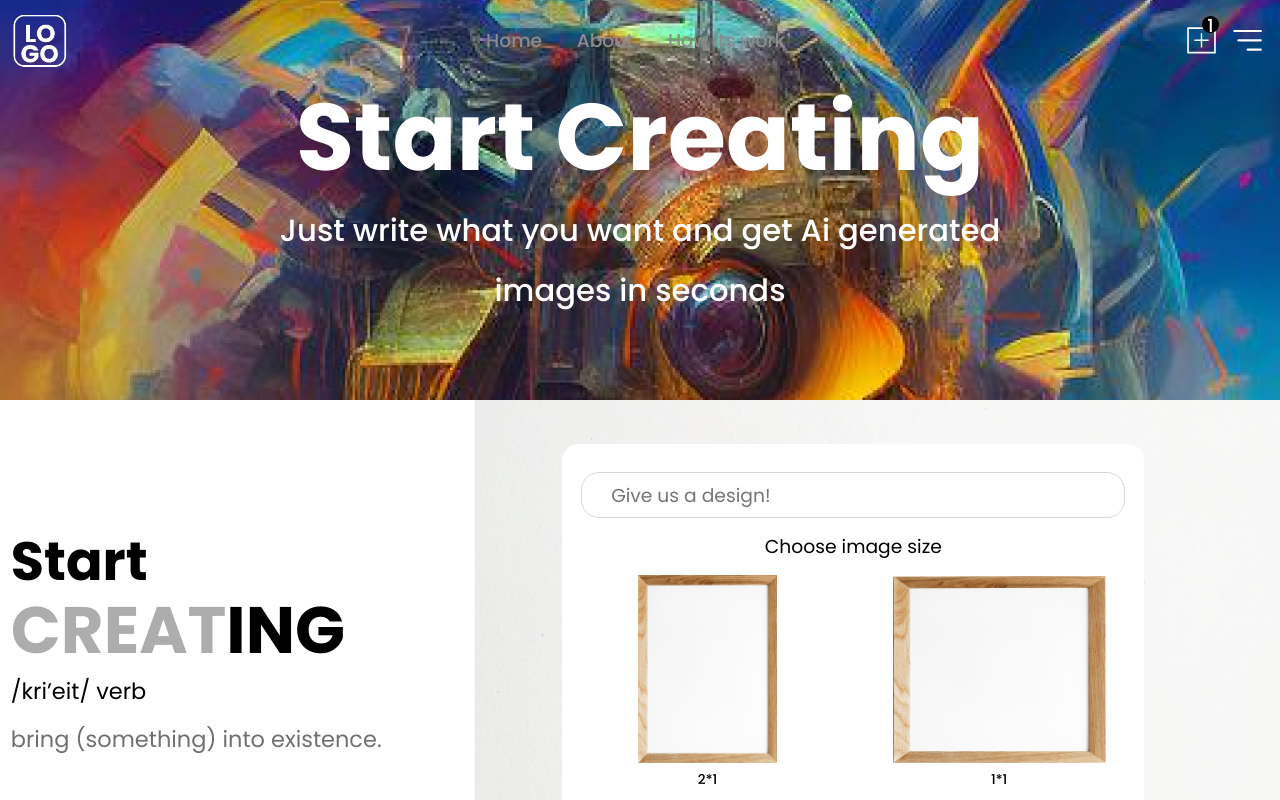
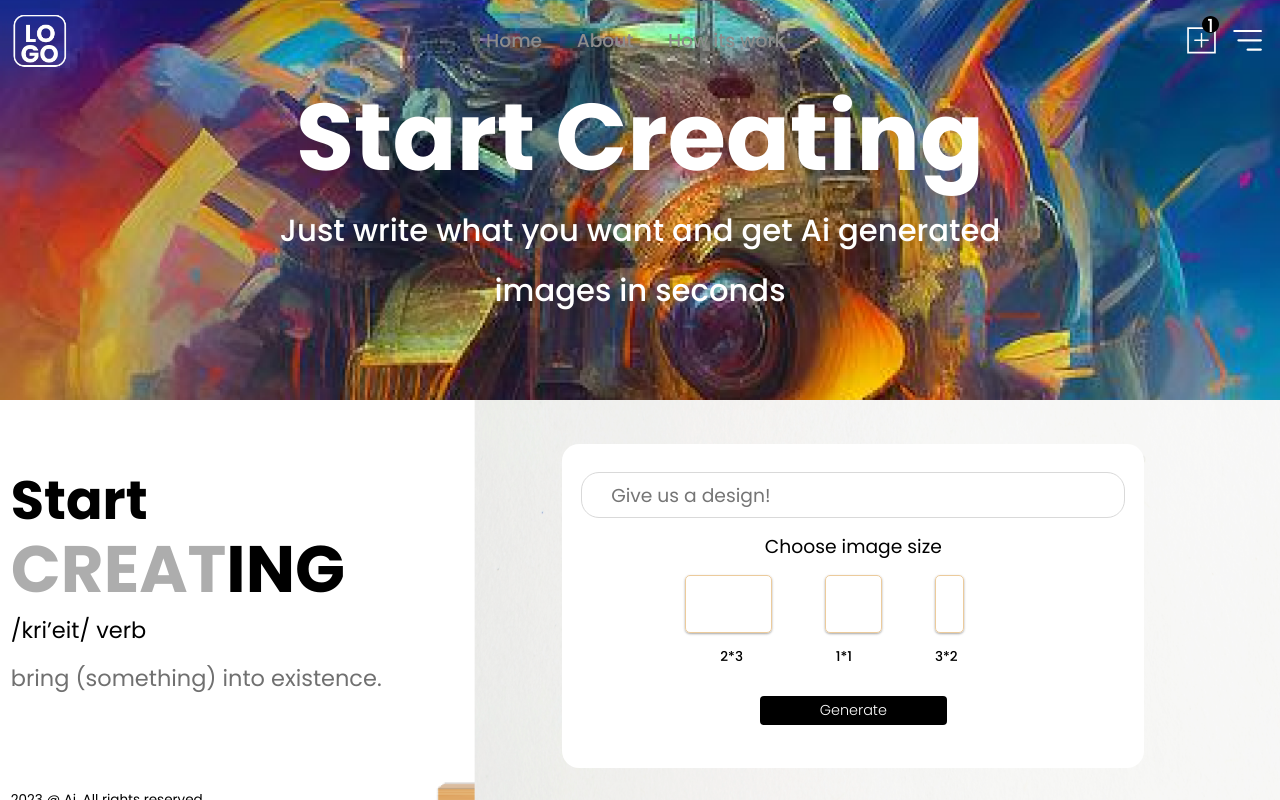
Before and after one commit to hamidhdeveloper/pikaso, a React (Create React App) app: page /startcreating in a window 1280 px wide. Shown: the top 800 px of the page. Built offline with nearby package versions, Linux system fonts and the light colour scheme.

Commit message:
start creating choose image size changed

```diff
--- a/src/components/Header/Header.jsx
+++ b/src/components/Header/Header.jsx
@@ -12,8 +12,7 @@ import { Link, useLocation } from 'react-router-dom';
 const Header = () => {
   const location = useLocation();
   const startCreating = location.pathname === '/startcreating';
-  console.log('current ',location.pathname)
-  console.log('my one ',startCreating)
+
   return (
     <>
        {[false].map((expand) => (
@@ -24,7 +23,7 @@ const Header = () => {
             <Nav
             className={`${styles.mynav} d-none d-md-block`}
           >
-            <Link to="/" className={location.pathname === '/' ? 'active' : ''}>Home</Link>
+            <Link to="/" className={`${location.pathname === '/' ? 'active' : ''} ${startCreating ? styles.whiteLink : ''}`}>Home</Link>
             <Link to="about" className={location.pathname === '/about' ? 'active' : ''}>About</Link>
             <Link to="howitswork" className={location.pathname === '/howitswork' ? 'active' : ''}>How its work</Link>
 
--- a/src/components/Header/Header.module.css
+++ b/src/components/Header/Header.module.css
@@ -3,6 +3,9 @@
 }
 .inverted {
   filter: invert(1);
+}
+.whiteLink {
+  color: white;
 }
 .mynav{
     /* display: flex;
--- a/src/components/pages/StartCreating/ChooseImageSize/ChooseImageSize.jsx
+++ b/src/components/pages/StartCreating/ChooseImageSize/ChooseImageSize.jsx
@@ -1,14 +1,18 @@
 import React,{useState} from "react";
 import styles from "./ChooseImageSize.module.css";
-import icon1 from "../../../../assets/images/image-2@2x.png";
-import icon2 from "../../../../assets/images/image-3@2x.png";
+// import icon1 from "../../../../assets/images/image-2@2x.png";
+// import icon2 from "../../../../assets/images/image-3@2x.png";
+// import icon3 from "../../../../assets/images/image-3@2x.png";
 import { Container, Row, Col } from "react-bootstrap";
 
 const ChooseImageSize = () => {
-  const [selectedImage, setSelectedImage] = useState(null);
-  const handleImageClick = (image) => {
-    setSelectedImage(image);
+  const size1 = '2*3';
+  const size2 = '1*1';
+  const size3 = '3*2';
+  const [selectedSize, setSelectedSize] = useState(null);
 
+  const handleSizeClick = (size) => {
+    setSelectedSize(size);
   };
   return (
     <>
@@ -40,13 +44,17 @@ const ChooseImageSize = () => {
                 className={styles.choseImageSizeText}
               >{`Choose image size `}</div>
               <Row>
-                <Col xs={6} className={styles.image2Icon2Col}>
-                  <img  alt="" src={icon1} className={`${styles.image1IconImg} ${selectedImage === icon1 && styles.selected}`} onClick={() => handleImageClick(icon1)} />
-                  <p className={styles.size1}>2*1</p>
+                <Col xs={4} className={styles.image2Icon2Col} style={{alignItems:'flex-end'}}>
+                  <span className={`${styles.box1} ${selectedSize === size1 && styles.selected}`} onClick={() => handleSizeClick(size1)}></span>
+                  <p className={styles.size1}>2*3</p>
                 </Col>
-                <Col xs={6} className={styles.image2Icon2Col}>
-                  <img alt="" src={icon2} className={`${styles.image2IconImg} ${selectedImage === icon2 && styles.selected}`} onClick={() => handleImageClick(icon2)} />
+                <Col xs={4} className={styles.image2Icon2Col}>
+                  <span className={`${styles.box2} ${selectedSize === size2 && styles.selected}`} onClick={() => handleSizeClick(size2)}></span>
                   <p className={styles.size2}> 1*1</p>
+                </Col>
+                <Col xs={4} className={styles.image2Icon2Col} style={{alignItems:'flex-start'}}>
+                  <span className={`${styles.box3} ${selectedSize === size3 && styles.selected}`} onClick={() => handleSizeClick(size3)}></span>
+                  <p className={styles.size3}> 3*2</p>
                 </Col>
                 <button className={styles.startNowbtn}>{`Generate `}</button>
               </Row>
--- a/src/components/pages/StartCreating/ChooseImageSize/ChooseImageSize.module.css
+++ b/src/components/pages/StartCreating/ChooseImageSize/ChooseImageSize.module.css
@@ -100,6 +100,7 @@
   align-items: center;
   justify-content: center;
   flex-direction: column;
+
 }
 
   .image {
@@ -107,12 +108,17 @@
   }
 
   .selected {
-    border: 3px solid #000000;
+    border: 2px solid #000000 !important;
   }
 .size1{
     font-weight: 500;
+    margin-right: 2rem;
 }
 .size2{
+    font-weight: 500;
+    margin-right: 1.3rem;
+}
+.size3{
     font-weight: 500;
 }
 .startNowbtn{
@@ -128,6 +134,45 @@
      margin: 0 auto;
      margin-top: 1rem;
  }
+ .box1{
+    height: 4rem;
+    width: 6rem;
+    border-radius: 5px;
+    border: 1px solid #eccb9c;
+    box-shadow: 0 1px 3px rgba(0,0,0,0.12), 0 1px 2px rgba(0,0,0,0.24);
+  transition: all 0.3s cubic-bezier(.25,.8,.25,1);
+  margin-bottom: 1rem;
+ }
+ .box1:hover {
+    transition: all 0.3s cubic-bezier(.25,.8,.25,1);
+    box-shadow: 0 3px 6px rgba(0,0,0,0.16), 0 3px 6px rgba(0,0,0,0.23);
+  }
+  .box2{
+    height: 4rem;
+    width: 4rem;
+    border-radius: 5px;
+    border: 1px solid #eccb9c;
+    box-shadow: 0 1px 3px rgba(0,0,0,0.12), 0 1px 2px rgba(0,0,0,0.24);
+  transition: all 0.3s cubic-bezier(.25,.8,.25,1);
+  margin-bottom: 1rem;
+ }
+ .box2:hover {
+    transition: all 0.3s cubic-bezier(.25,.8,.25,1);
+    box-shadow: 0 3px 6px rgba(0,0,0,0.16), 0 3px 6px rgba(0,0,0,0.23);
+  }
+  .box3{
+    height: 4rem;
+    width: 2rem;
+    border-radius: 5px;
+    border: 1px solid #eccb9c;
+    box-shadow: 0 1px 3px rgba(0,0,0,0.12), 0 1px 2px rgba(0,0,0,0.24);
+  transition: all 0.3s cubic-bezier(.25,.8,.25,1);
+  margin-bottom: 1rem;
+ }
+ .box3:hover {
+    transition: all 0.3s cubic-bezier(.25,.8,.25,1);
+    box-shadow: 0 3px 6px rgba(0,0,0,0.16), 0 3px 6px rgba(0,0,0,0.23);
+  }
 
  @media (max-width: 860px) {
     html{
```
